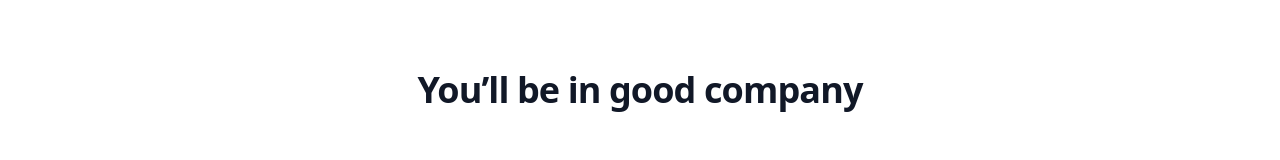
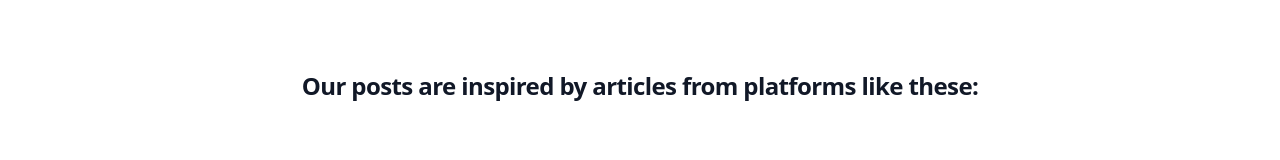
Before and after one commit to Busra-Tesa/developer-lab-frontend, a React (Vite) app: page / in a window 1280 px wide. Shown: the part 556-716 px from the top of the page. Built offline with nearby package versions, Linux system fonts and the light colour scheme.

Commit message:
Add navigation on homepage

```diff
--- a/src/pages/HomePage.jsx
+++ b/src/pages/HomePage.jsx
@@ -72,7 +72,7 @@ function HomePage() {
 
     <section className="bg-white dark:bg-gray-900">
         <div className="py-8 px-4 mx-auto max-w-screen-xl lg:py-16">
-            <h2 className="mb-8 text-3xl font-extrabold tracking-tight leading-tight text-center text-gray-900 lg:mb-16 dark:text-white md:text-4xl">You’ll be in good company</h2>
+            <h2 className="mb-8 text-3xl font-extrabold tracking-tight leading-tight text-center text-gray-900 lg:mb-16 dark:text-white md:text-2xl">Our posts are inspired by articles from platforms like these:</h2>
             <div className="grid grid-cols-2 gap-8 text-gray-500 sm:gap-12 md:grid-cols-3 lg:grid-cols-6 dark:text-gray-400">
 
             </div>
```
